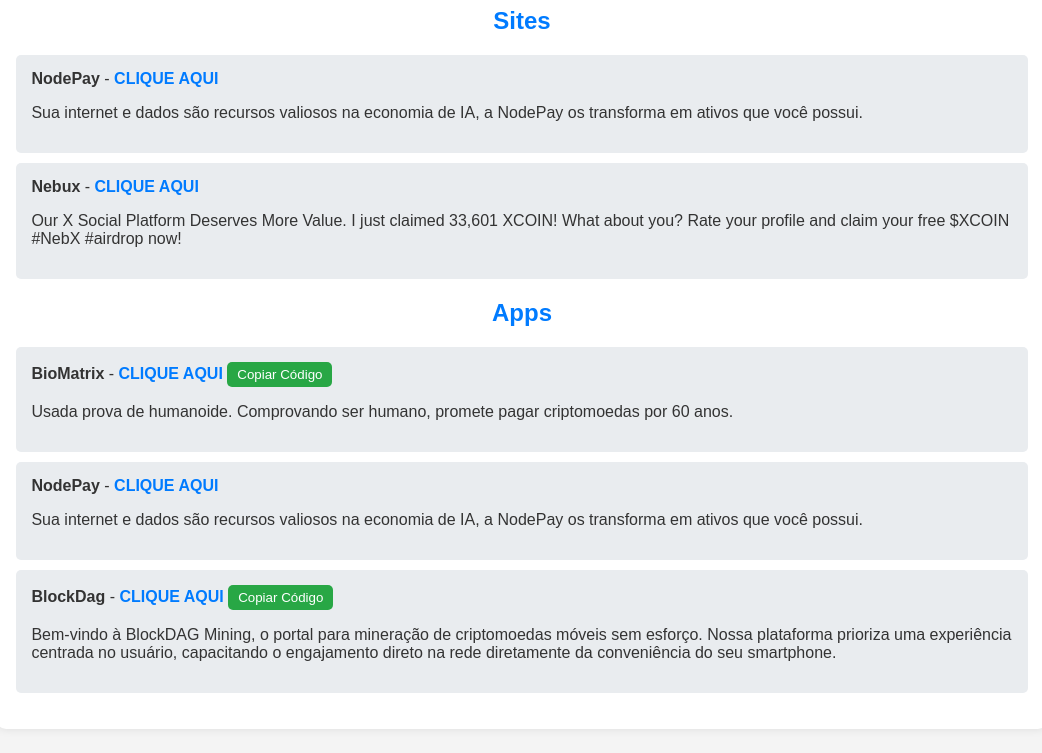
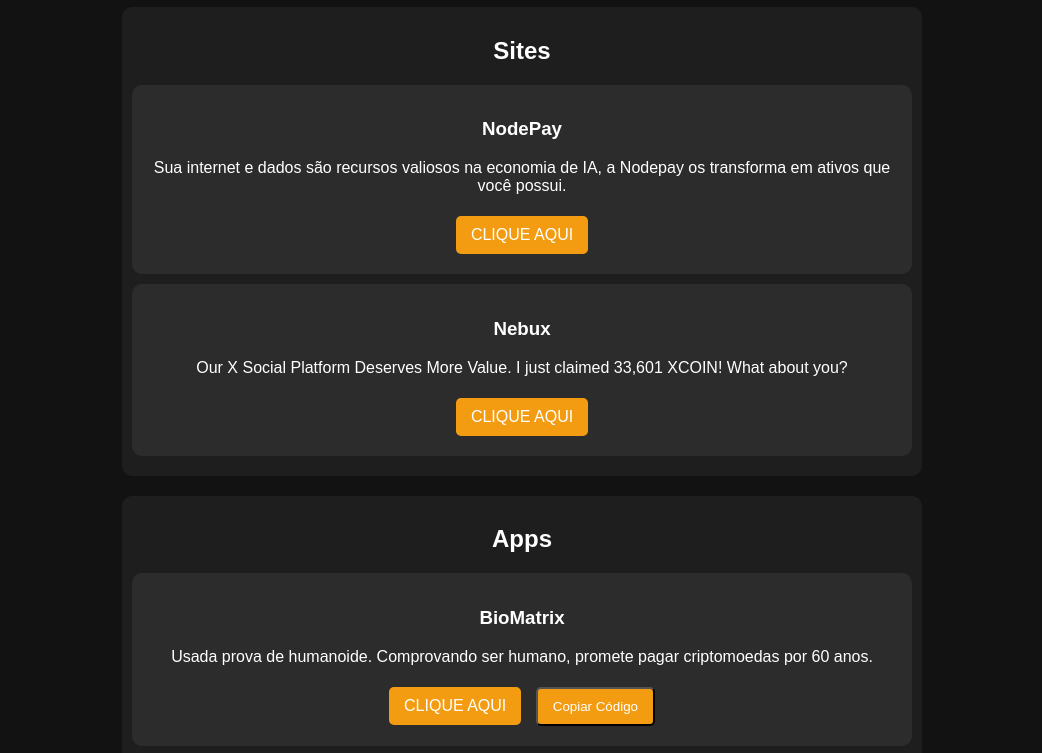
Before and after one commit to MFelipeG/Airdropfacil, a plain HTML site: page index.html in a window 1280 px wide. Shown: the part 101-854 px from the top of the page, without its empty margins (118-1160 px from the left). Drawn offline with Linux system fonts and the light colour scheme.

Commit message:
Update index.html

```diff
--- a/index.html
+++ b/index.html
@@ -1,4 +1,4 @@
-<!DOCTYPE html><html lang="pt-BR">
+<!DOCTYPE html><html lang="pt">
 <head>
     <meta charset="UTF-8">
     <meta name="viewport" content="width=device-width, initial-scale=1.0">
@@ -6,113 +6,93 @@
     <style>
         body {
             font-family: Arial, sans-serif;
-            background-color: #f4f4f4;
-            color: #333;
+            background-color: #121212;
+            color: #ffffff;
             text-align: center;
         }
+        h1 {
+            color: #f39c12;
+        }
         .container {
-            width: 80%;
+            max-width: 800px;
             margin: auto;
-            background: #fff;
             padding: 20px;
+        }
+        .category {
+            margin-top: 20px;
+            padding: 10px;
+            background-color: #1e1e1e;
             border-radius: 10px;
-            box-shadow: 0px 0px 10px rgba(0,0,0,0.1);
         }
-        h2 {
-            color: #007bff;
+        .airdrop {
+            padding: 15px;
+            margin: 10px 0;
+            background-color: #2c2c2c;
+            border-radius: 10px;
         }
-        ul {
-            list-style: none;
-            padding: 0;
-        }
-        li {
-            background: #e9ecef;
-            margin: 10px 0;
-            padding: 15px;
-            border-radius: 5px;
-            text-align: left;
-        }
-        a {
-            color: #007bff;
+        .btn {
+            display: inline-block;
+            padding: 10px 15px;
+            margin: 5px;
+            background-color: #f39c12;
+            color: #fff;
             text-decoration: none;
-            font-weight: bold;
-        }
-        .copy-btn {
-            background: #28a745;
-            color: white;
-            border: none;
-            padding: 5px 10px;
             border-radius: 5px;
             cursor: pointer;
         }
+        .btn:hover {
+            background-color: #e67e22;
+        }
+        .code {
+            background-color: #333;
+            padding: 5px;
+            border-radius: 5px;
+        }
     </style>
+    <script>
+        function copiarCodigo(codigo) {
+            navigator.clipboard.writeText(codigo);
+            alert("Código copiado: " + codigo);
+        }
+    </script>
 </head>
 <body>
     <div class="container">
-        <h1>Airdrop Fácil</h1><h2>Sites</h2>
-    <ul id="site-list"></ul>
+        <h1>Airdrop Fácil</h1><div class="category">
+        <h2>Sites</h2>
+        <div class="airdrop">
+            <h3>NodePay</h3>
+            <p>Sua internet e dados são recursos valiosos na economia de IA, a Nodepay os transforma em ativos que você possui.</p>
+            <a href="https://app.nodepay.ai/register?ref=DKcz1bn3sScqfqS" class="btn" target="_blank">CLIQUE AQUI</a>
+        </div>
+        <div class="airdrop">
+            <h3>Nebux</h3>
+            <p>Our X Social Platform Deserves More Value. I just claimed 33,601 XCOIN! What about you?</p>
+            <a href="https://nebx.io/login?v=94514613" class="btn" target="_blank">CLIQUE AQUI</a>
+        </div>
+    </div>
 
-    <h2>Apps</h2>
-    <ul id="app-list"></ul>
+    <div class="category">
+        <h2>Apps</h2>
+        <div class="airdrop">
+            <h3>BioMatrix</h3>
+            <p>Usada prova de humanoide. Comprovando ser humano, promete pagar criptomoedas por 60 anos.</p>
+            <a href="https://ac-tech.onelink.me/8enJ/qwujwndl?pid=source&af_dp=biomatrix%3A%2F%2F&deep_link_sub1=BAXT1Q" class="btn" target="_blank">CLIQUE AQUI</a>
+            <button class="btn" onclick="copiarCodigo('BAXT1Q')">Copiar Código</button>
+        </div>
+        <div class="airdrop">
+            <h3>NodePay</h3>
+            <p>Sua internet e dados são recursos valiosos na economia de IA, a Nodepay os transforma em ativos que você possui.</p>
+            <a href="https://app.nodepay.ai/register?ref=DKcz1bn3sScqfqS" class="btn" target="_blank">CLIQUE AQUI</a>
+        </div>
+        <div class="airdrop">
+            <h3>BlockDag</h3>
+            <p>Bem-vindo à BlockDAG Mining, o portal para mineração de criptomoedas móveis sem esforço.</p>
+            <a href="https://blockdag.network/product/blockdagx1" class="btn" target="_blank">CLIQUE AQUI</a>
+            <button class="btn" onclick="copiarCodigo('JMOBwk3l')">Copiar Código</button>
+        </div>
+    </div>
 </div>
-
-<script>
-    const airdrops = {
-        site: [
-            {
-                name: "NodePay",
-                link: "https://app.nodepay.ai/register?ref=DKcz1bn3sScqfqS",
-                description: "Sua internet e dados são recursos valiosos na economia de IA, a NodePay os transforma em ativos que você possui."
-            },
-            {
-                name: "Nebux",
-                link: "https://nebx.io/login?v=94514613",
-                description: "Our X Social Platform Deserves More Value. I just claimed 33,601 XCOIN! What about you? Rate your profile and claim your free $XCOIN #NebX #airdrop now!"
-            }
-        ],
-        app: [
-            {
-                name: "BioMatrix",
-                link: "https://ac-tech.onelink.me/8enJ/qwujwndl?pid=source&af_dp=biomatrix%3A%2F%2F&deep_link_sub1=BAXT1Q",
-                code: "BAXT1Q",
-                description: "Usada prova de humanoide. Comprovando ser humano, promete pagar criptomoedas por 60 anos."
-            },
-            {
-                name: "NodePay",
-                link: "https://app.nodepay.ai/register?ref=DKcz1bn3sScqfqS",
-                description: "Sua internet e dados são recursos valiosos na economia de IA, a NodePay os transforma em ativos que você possui."
-            },
-            {
-                name: "BlockDag",
-                link: "https://blockdag.network/product/blockdagx1",
-                code: "JMOBwk3l",
-                description: "Bem-vindo à BlockDAG Mining, o portal para mineração de criptomoedas móveis sem esforço. Nossa plataforma prioriza uma experiência centrada no usuário, capacitando o engajamento direto na rede diretamente da conveniência do seu smartphone."
-            }
-        ]
-    };
-
-    function generateList(category) {
-        let list = document.getElementById(category + "-list");
-        list.innerHTML = "";
-        airdrops[category].forEach(airdrop => {
-            let li = document.createElement("li");
-            li.innerHTML = `<strong>${airdrop.name}</strong> -
-            <a href="${airdrop.link}" target="_blank">CLIQUE AQUI</a>
-            ${airdrop.code ? `<button class="copy-btn" onclick="copyCode('${airdrop.code}')">Copiar Código</button>` : ''}
-            <p>${airdrop.description}</p>`;
-            list.appendChild(li);
-        });
-    }
-
-    function copyCode(code) {
-        navigator.clipboard.writeText(code).then(() => {
-            alert("Código copiado: " + code);
-        });
-    }
-
-    generateList("site");
-    generateList("app");
-</script>
 
 </body>
 </html>
```
